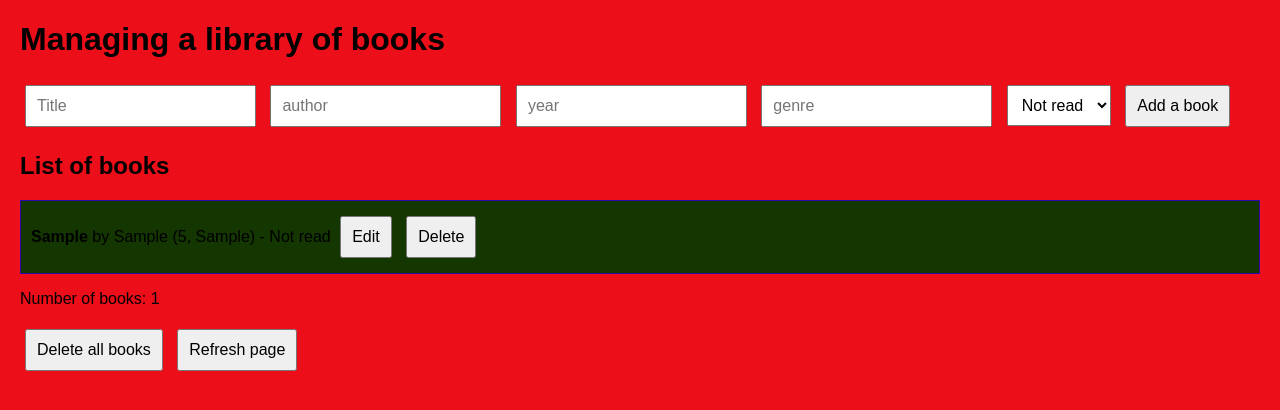
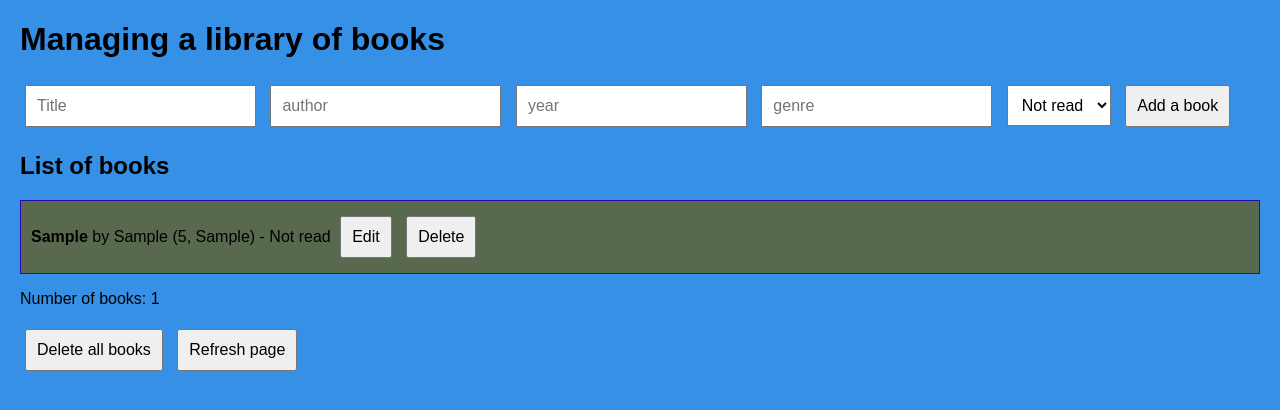
Before and after one commit to DmitriiNVRSK/Credit-work-on-module-5-JS-base-, a plain HTML site: page library/index.html in a window 1280 px wide. Both pictures are taken after typing "Sample", "Sample", "5", "Sample" into the empty fields and a click on the button "Add a book". Drawn offline with Linux system fonts and the light colour scheme.

Commit message:
Update style.css

```diff
--- a/library/style.css
+++ b/library/style.css
@@ -1,6 +1,6 @@
 body {
     font-family: Arial, sans-serif;
-    background-color: #ec0e19;
+    background-color: #3691e6;
     margin: 20px;
 }
 form {
@@ -16,7 +16,7 @@ ul {
     padding: 0;
 }
 li {
-    background: #143600;
+    background: #58694d;
     margin: 5px 0;
     padding: 10px;
     border: 1px solid #2d08af;
```
